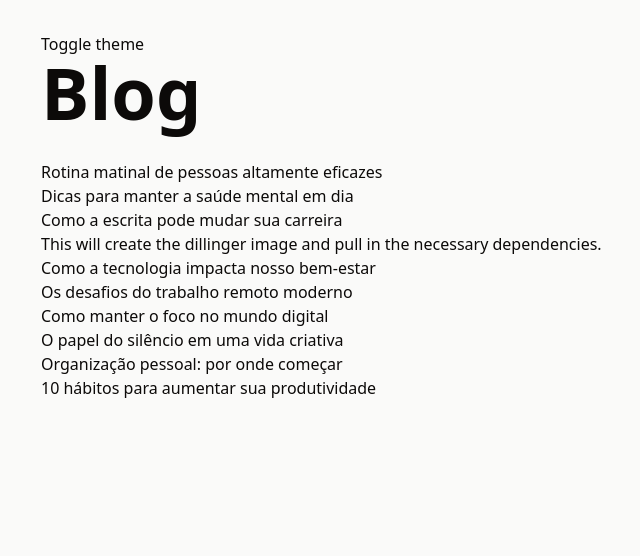
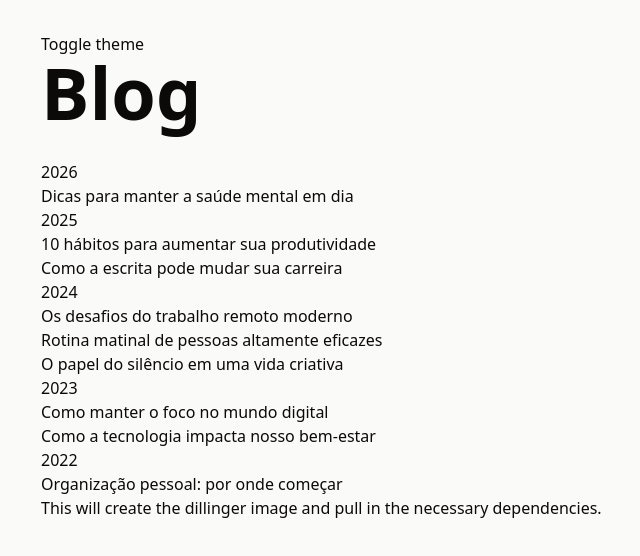
Before and after one commit to sergiodantasz/blog, a Next.js app: page / in a window 1280 px wide. Shown: the top 556 px of the page, without its empty margins (119-759 px from the left). Built offline with nearby package versions, Linux system fonts and the light colour scheme.

Commit message:
feat(posts): implement grouping and sorting of posts by year in PostList component

```diff
--- a/src/components/ui/post-list.tsx
+++ b/src/components/ui/post-list.tsx
@@ -1,11 +1,24 @@
 import { postRepository } from '@/repositories/post-repository';
+
+import { groupPostsByYear, sortGroupedPostsByYear } from '@/lib/posts';
 
 export async function PostList() {
   const posts = await postRepository.findAll();
+  const groupedPosts = groupPostsByYear(posts);
+  const sortedPosts = sortGroupedPostsByYear(groupedPosts);
   return (
     <div>
-      {posts.map((post) => (
-        <p key={post.id}>{post.title}</p>
+      {sortedPosts.map(({ year, posts }) => (
+        <div key={year}>
+          <div>{year}</div>
+          <div>
+            {posts.map((post) => (
+              <div key={post.id}>
+                <div>{post.title}</div>
+              </div>
+            ))}
+          </div>
+        </div>
       ))}
     </div>
   );
```
